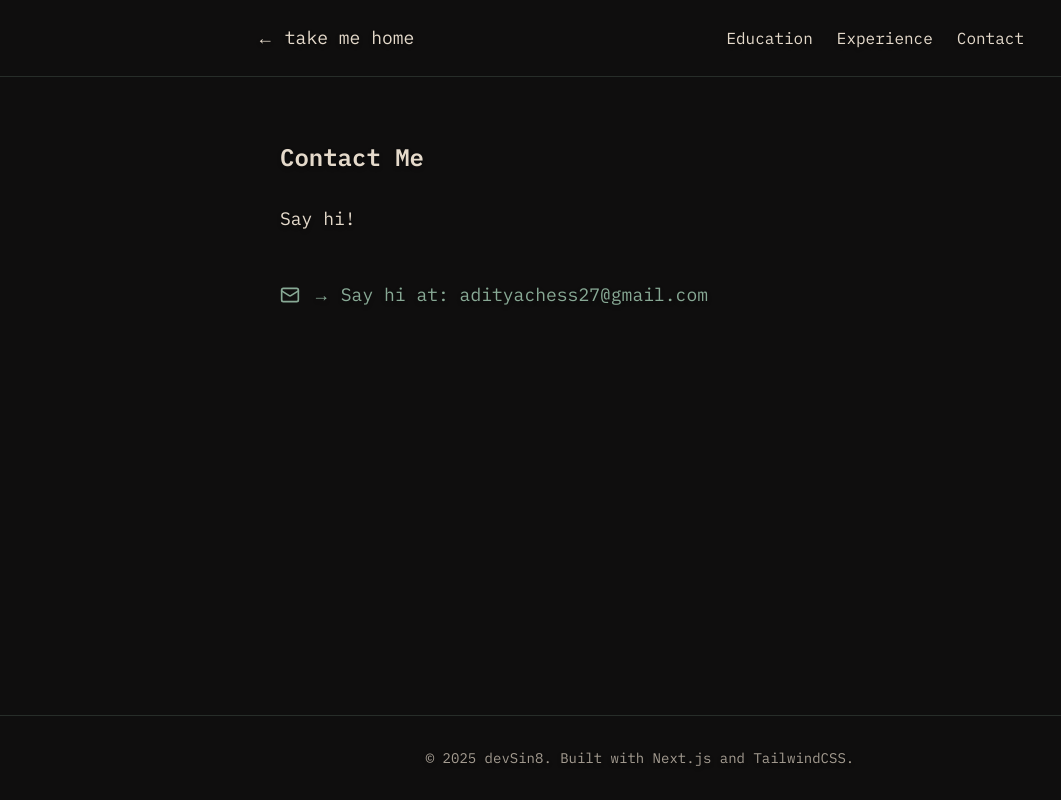
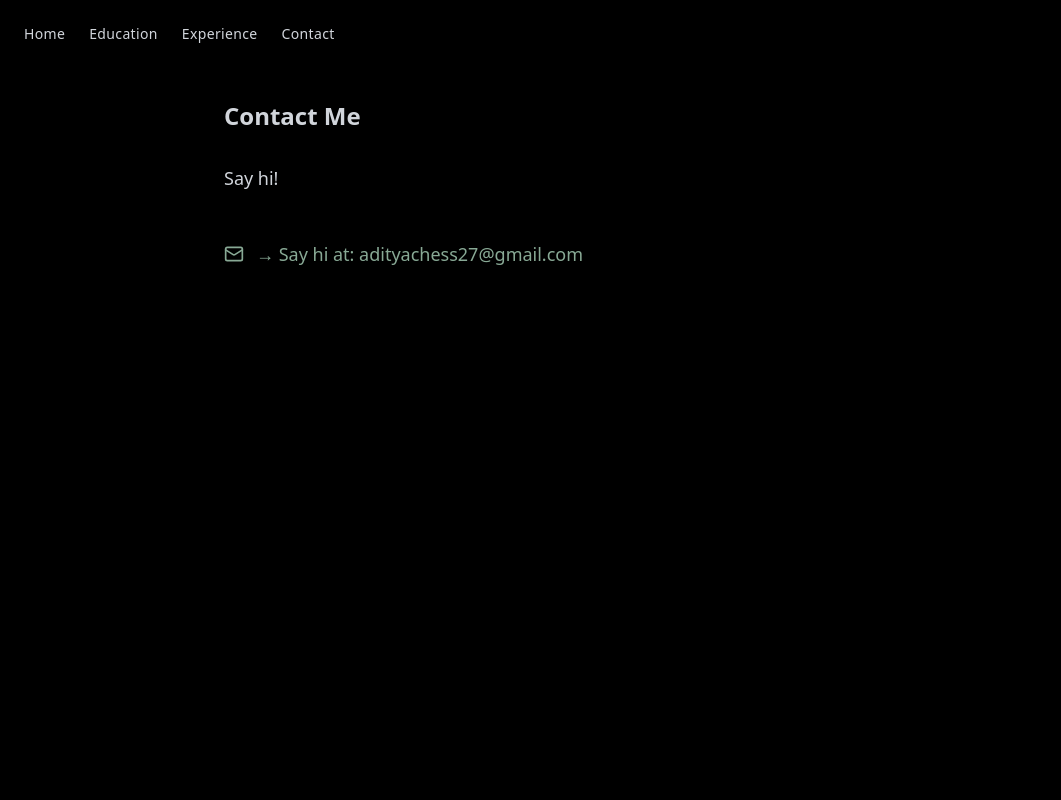
Before and after one commit to devSin8/PortfolioWebsite, a Next.js app: page /contact in a window 1280 px wide. Shown: the top 800 px of the page, without its empty margins (0-1061 px from the left). Built offline with nearby package versions, Linux system fonts and the light colour scheme.

Commit message:
Added layout

```diff
--- a/app/contact/page.tsx
+++ b/app/contact/page.tsx
@@ -1,16 +1,5 @@
-import Section from '@/components/Section';
-import type { Metadata } from 'next';
-import ContactContent from './ContactContent';
-
-export const metadata: Metadata = {
-  title: 'Contact — devSin8',
-  description: 'Get in touch with devSin8. Say hi at adityachess27@gmail.com',
-};
+import ContactContent from "./ContactContent";
 
 export default function ContactPage() {
-  return (
-    <Section>
-      <ContactContent />
-    </Section>
-  );
+  return <ContactContent />;
 }
--- a/app/education/page.tsx
+++ b/app/education/page.tsx
@@ -1,16 +1,5 @@
-import Section from '@/components/Section';
-import type { Metadata } from 'next';
-import EducationContent from './EducationContent';
-
-export const metadata: Metadata = {
-  title: 'Education — devSin8',
-  description: 'Educational background of devSin8 — B.Tech CSE at SRM Institute of Science and Technology.',
-};
+import EducationContent from "./EducationContent";
 
 export default function EducationPage() {
-  return (
-    <Section>
-      <EducationContent />
-    </Section>
-  );
+  return <EducationContent />;
 }
--- a/app/experience/page.tsx
+++ b/app/experience/page.tsx
@@ -1,16 +1,5 @@
-import Section from '@/components/Section';
-import type { Metadata } from 'next';
-import ExperienceContent from './ExperienceContent';
-
-export const metadata: Metadata = {
-  title: 'Experience — devSin8',
-  description: 'View devSin8\'s projects and contributions on GitHub.',
-};
+import ExperienceContent from "./ExperienceContent";
 
 export default function ExperiencePage() {
-  return (
-    <Section>
-      <ExperienceContent />
-    </Section>
-  );
+  return <ExperienceContent />;
 }
--- a/app/layout.tsx
+++ b/app/layout.tsx
@@ -1,55 +1,18 @@
-import type { Metadata } from 'next';
-import { IBM_Plex_Mono } from 'next/font/google';
-import './globals.css';
-import Header from '@/components/Header';
-import Footer from '@/components/Footer';
+import "./globals.css";
+import Header from "../components/Header";
+import Footer from "../components/Footer";
 
-const ibmPlexMono = IBM_Plex_Mono({
-  weight: ['400', '500', '600'],
-  subsets: ['latin'],
-  variable: '--font-mono',
-  display: 'swap',
-});
-
-export const metadata: Metadata = {
-  title: 'devSin8 — Developer Portfolio',
-  description: 'Personal portfolio of devSin8 — Developer, Student, and Enthusiast. Building websites and apps with Java, C++, and JavaScript.',
-  keywords: ['developer', 'portfolio', 'web development', 'JavaScript', 'Java', 'C++'],
-  authors: [{ name: 'devSin8' }],
-  creator: 'devSin8',
-  openGraph: {
-    type: 'website',
-    locale: 'en_US',
-    url: 'https://devsin8.vercel.app',
-    title: 'devSin8 — Developer Portfolio',
-    description: 'Personal portfolio of devSin8 — Developer, Student, and Enthusiast.',
-    siteName: 'devSin8 Portfolio',
-  },
-  twitter: {
-    card: 'summary_large_image',
-    title: 'devSin8 — Developer Portfolio',
-    description: 'Personal portfolio of devSin8 — Developer, Student, and Enthusiast.',
-  },
-  robots: {
-    index: true,
-    follow: true,
-  },
-  viewport: {
-    width: 'device-width',
-    initialScale: 1,
-  },
+export const metadata = {
+  title: "devSin8 Portfolio",
+  description: "Built with Next.js and TailwindCSS",
 };
 
-export default function RootLayout({
-  children,
-}: {
-  children: React.ReactNode;
-}) {
+export default function RootLayout({ children }: { children: React.ReactNode }) {
   return (
-    <html lang="en" className={ibmPlexMono.variable}>
-      <body className={`min-h-screen flex flex-col ${ibmPlexMono.variable}`}>
+    <html lang="en">
+      <body className="bg-black text-gray-300 font-mono leading-relaxed">
         <Header />
-        <main className="flex-grow">{children}</main>
+        <main className="p-8 min-h-screen max-w-4xl mx-auto">{children}</main>
         <Footer />
       </body>
     </html>
--- a/components/Header.tsx
+++ b/components/Header.tsx
@@ -1,53 +1,15 @@
-'use client';
-
-import Link from 'next/link';
-import { motion } from 'framer-motion';
-import { usePathname } from 'next/navigation';
+"use client";
+import Link from "next/link";
 
 export default function Header() {
-  const pathname = usePathname();
-
   return (
-    <motion.header
-      initial={{ opacity: 0, y: -20 }}
-      animate={{ opacity: 1, y: 0 }}
-      transition={{ duration: 0.5 }}
-      className="border-b border-accent/20 py-6 px-4 sm:px-6"
-    >
-      <nav className="max-w-3xl mx-auto flex flex-col sm:flex-row sm:items-center sm:justify-between gap-4">
-        <Link
-          href="/"
-          className="text-base sm:text-lg link-hover underline-hover text-shadow"
-          aria-label="Navigate to home page"
-        >
-          ← take me home
-        </Link>
-        {pathname !== '/' && (
-          <div className="flex flex-wrap gap-4 sm:gap-6 text-sm sm:text-base">
-            <Link
-              href="/education"
-              className="link-hover underline-hover text-shadow"
-              aria-label="View education"
-            >
-              Education
-            </Link>
-            <Link
-              href="/experience"
-              className="link-hover underline-hover text-shadow"
-              aria-label="View experience"
-            >
-              Experience
-            </Link>
-            <Link
-              href="/contact"
-              className="link-hover underline-hover text-shadow"
-              aria-label="Contact me"
-            >
-              Contact
-            </Link>
-          </div>
-        )}
+    <header className="p-6 flex justify-between items-center text-sm text-gray-300">
+      <nav className="space-x-6 font-mono tracking-wide">
+        <Link href="/" className="hover:text-teal-400 transition">Home</Link>
+        <Link href="/education" className="hover:text-teal-400 transition">Education</Link>
+        <Link href="/experience" className="hover:text-teal-400 transition">Experience</Link>
+        <Link href="/contact" className="hover:text-teal-400 transition">Contact</Link>
       </nav>
-    </motion.header>
+    </header>
   );
 }
```
